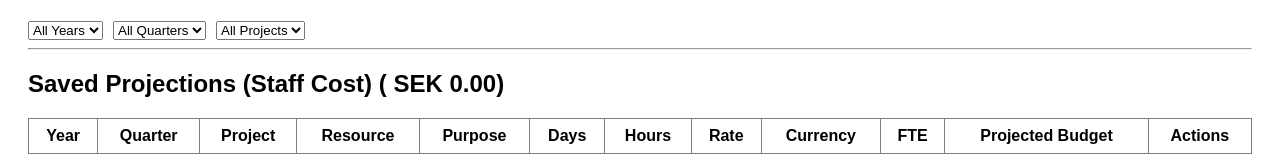
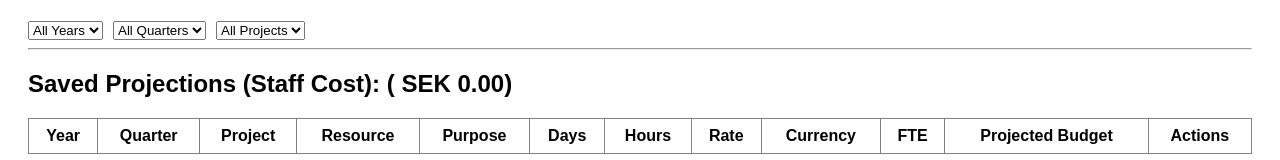
Before and after one commit to pinaki-GH/budget-tracker, a Next.js app: page /projections in a window 1280 px wide. Shown: the part 488-648 px from the top of the page. Built offline with nearby package versions, Linux system fonts and the light colour scheme.

Commit message:
Update page.js

```diff
--- a/app/projections/page.js
+++ b/app/projections/page.js
@@ -558,7 +558,7 @@ function convertToSEK(
       <hr />
 
       <h2>
-  Saved Projections (Staff Cost)
+  Saved Projections (Staff Cost):
   {' '}
   (
   SEK
```
